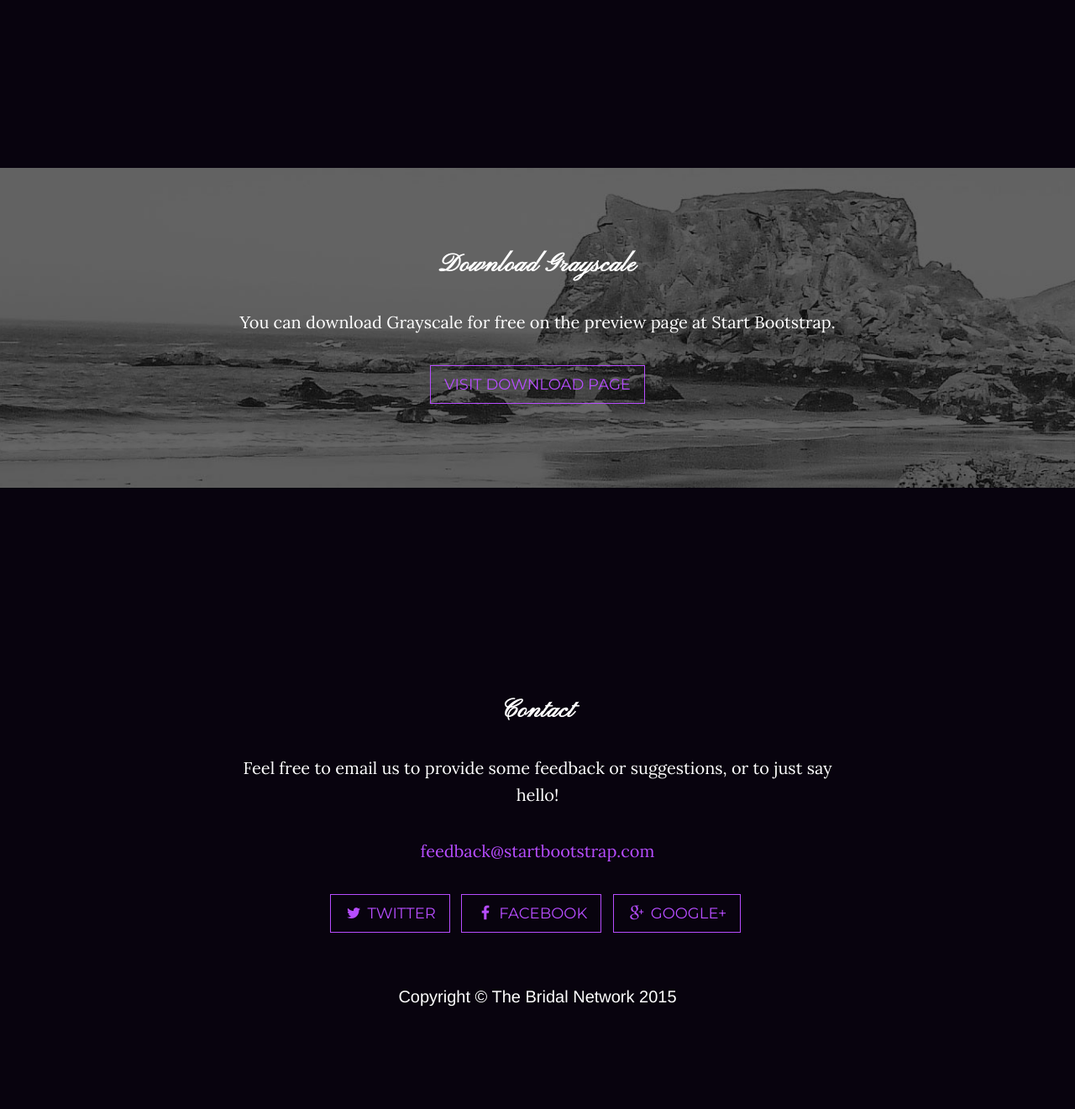
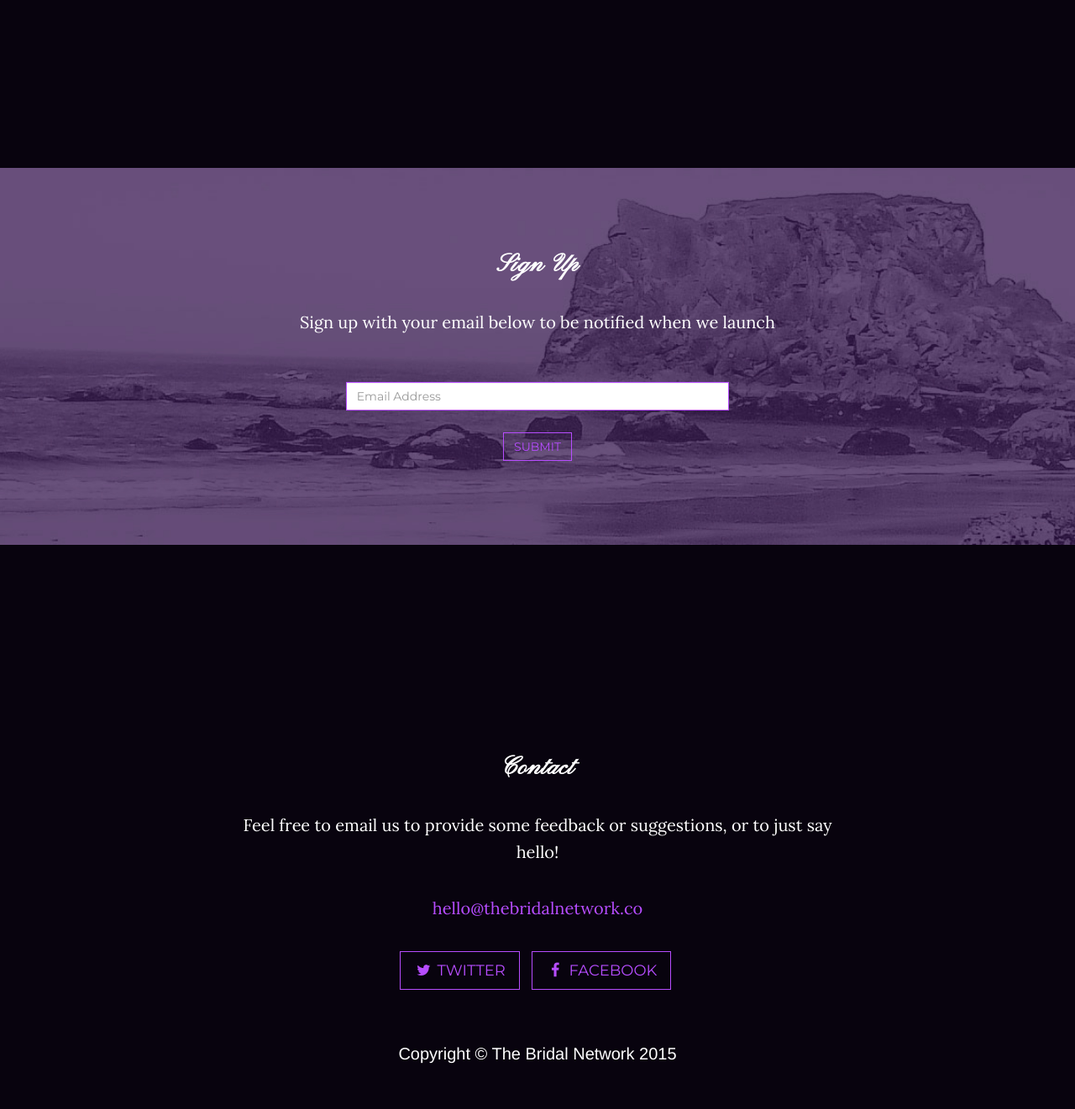
Before and after one commit to cathal-killeen/thebridalnetwork, a PHP site: page / in a window 1280 px wide. Shown: the part 1497-2818 px from the top of the page at 84% size. Before the commit the page ends 2696 px from the top, so only its background shows below. Run offline with PHP 8.4, Linux system fonts and the light colour scheme; some libraries are stand-ins or nearby versions.

Commit message:
added signup

```diff
--- a/css/grayscale.css
+++ b/css/grayscale.css
@@ -321,6 +321,14 @@ a:focus {
     background-color: #8900e6;
 }
 
+.form-control {
+    border: 1px solid #b74dff;
+    color: #b74dff;
+    border-radius: 0;
+    font-family: Montserrat,"Helvetica Neue",Helvetica,Arial,sans-serif;
+    font-weight: 400;
+}
+
 ul.banner-social-buttons {
     margin-top: 0;
 }
--- a/index.html
+++ b/index.html
@@ -106,9 +106,11 @@
         <div class="download-section">
             <div class="container">
                 <div class="col-lg-8 col-lg-offset-2">
-                    <h2>Download Grayscale</h2>
-                    <p>You can download Grayscale for free on the preview page at Start Bootstrap.</p>
-                    <a href="http://startbootstrap.com/template-overviews/grayscale/" class="btn btn-default btn-lg">Visit Download Page</a>
+                    <h2>Sign Up</h2>
+                    <p>Sign up with your email below to be notified when we launch</p><br>
+                    <span class="col-md-8 col-md-offset-2">
+                    <input class="form-control" type="email" name="email" placeholder="Email Address"></span><br><br><br>
+                    <button type="submit" class="btn btn-default">Submit</button>
                 </div>
             </div>
         </div>
@@ -120,7 +122,7 @@
             <div class="col-lg-8 col-lg-offset-2">
                 <h2>Contact</h2>
                 <p>Feel free to email us to provide some feedback or suggestions, or to just say hello!</p>
-                <p><a href="mailto:feedback@startbootstrap.com">feedback@startbootstrap.com</a>
+                <p><a href="mailto:hello@thebridalnetwork.co">hello@thebridalnetwork.co</a>
                 </p>
                 <ul class="list-inline banner-social-buttons">
                     <li>
@@ -129,9 +131,9 @@
                     <li>
                         <a href="https://www.facebook.com/thebridalnetwork15" class="btn btn-default btn-lg"><i class="fa fa-facebook fa-fw"></i> <span class="network-name">Facebook</span></a>
                     </li>
-                    <li>
+                    <!--<li>
                         <a href="https://plus.google.com/+Startbootstrap/posts" class="btn btn-default btn-lg"><i class="fa fa-google-plus fa-fw"></i> <span class="network-name">Google+</span></a>
-                    </li>
+                    </li>-->
                 </ul>
             </div>
         </div>
```
Also changed, not shown: img/downloads-bg.jpg.
